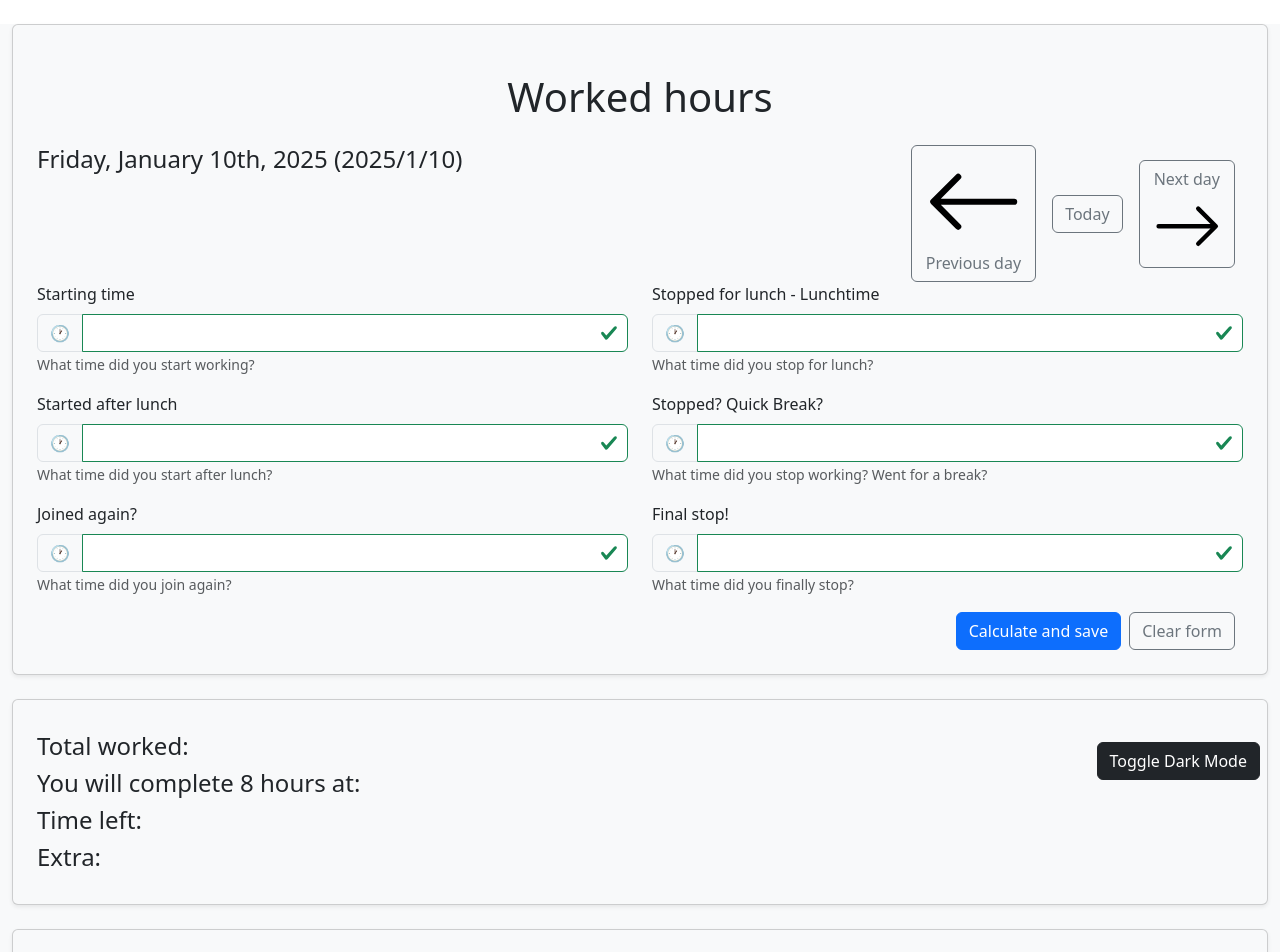
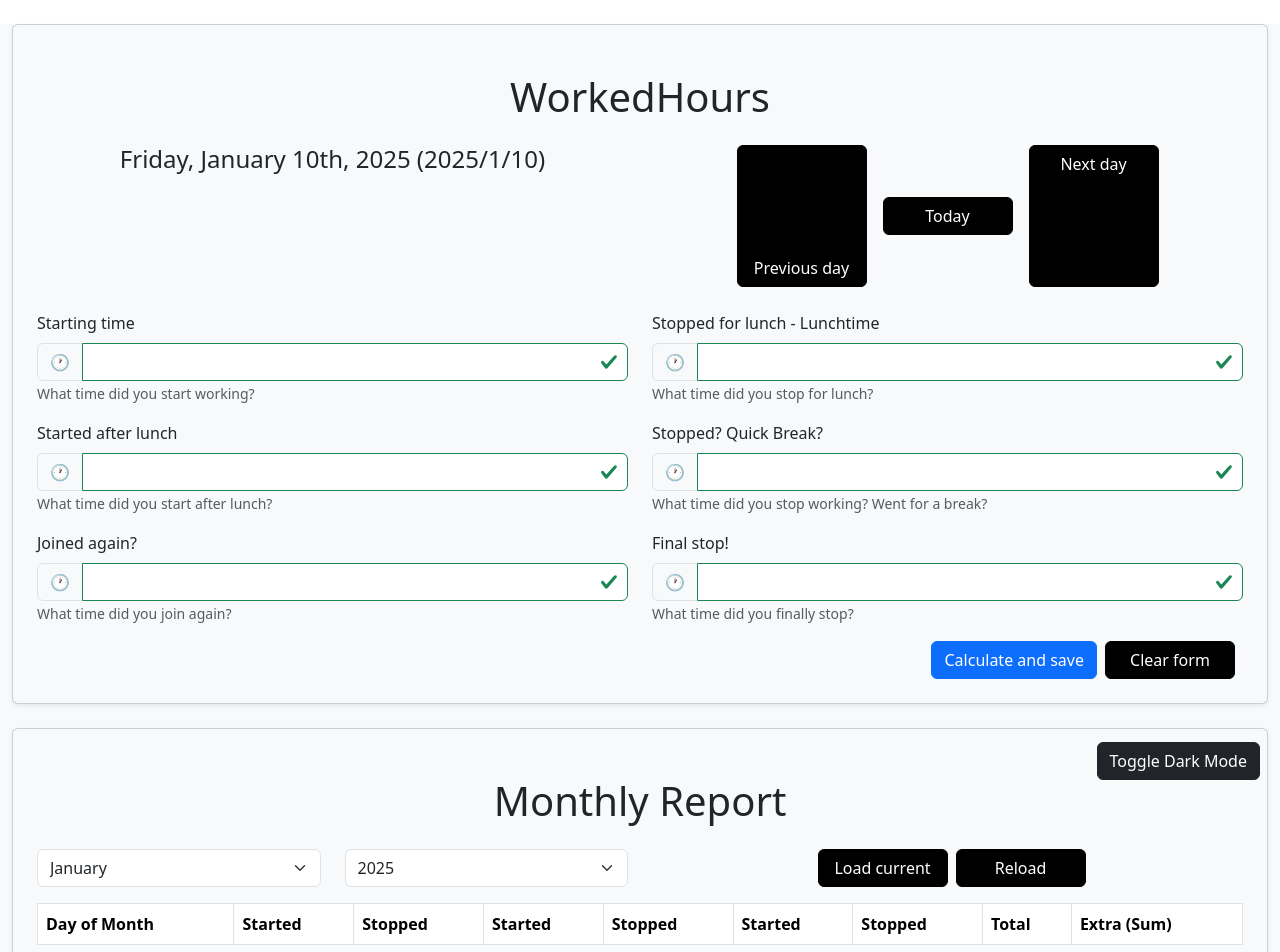
Before and after one commit to RMCampos/worked-hours-report, a React (Vite) app in the folder client/: page / in a window 1280 px wide. Shown: the top 952 px of the page. Built offline with nearby package versions, Linux system fonts and the light colour scheme.

Commit message:
feat: improve layout and small bugs

```diff
--- a/client/src/components/Report/index.tsx
+++ b/client/src/components/Report/index.tsx
@@ -11,8 +11,8 @@ import { useTheme } from '../../context/themeContext';
 import { PeriodAmount } from '../../types/periodAmount';
 
 function Report(): React.ReactNode {
-  const [selectedMonthId, setSelectedMonthId] = useState<number>(0);
-  const [selectedYearId, setSelectedYearId] = useState<number>(2025);
+  const [selectedMonthId, setSelectedMonthId] = useState<number>(new Date().getMonth());
+  const [selectedYearId, setSelectedYearId] = useState<number>(new Date().getFullYear());
   const [reportData, setReportData] = useState<DailyReport[]>([]);
   const { theme } = useTheme();
 
@@ -95,11 +95,10 @@ function Report(): React.ReactNode {
 
   return (
     <div className={`card p-4 shadow-sm mb-4 ${theme === 'light' ? 'text-bg-light' : 'card-bg-dark'}`}>
-      <h1 className={`${theme === 'light' ? 'text-dark' : 'text-light'}`}>Monthly Report</h1>
+      <h1 className={`my-4 ${theme === 'light' ? 'text-dark' : 'text-light'}`}>Monthly Report</h1>
 
-      <span className={`${theme === 'light' ? 'text-dark' : 'text-light'}`}>Period:</span>
       <Row>
-        <Col xs={4}>
+        <Col xs={12} md={3}>
           <Form.Select
             aria-label="Default select example"
             value={selectedMonthId}
@@ -120,7 +119,7 @@ function Report(): React.ReactNode {
             ))}
           </Form.Select>
         </Col>
-        <Col xs={4}>
+        <Col xs={12} md={3}>
           <Form.Select
             aria-label="Default select example"
             value={selectedYearId}
@@ -136,11 +135,11 @@ function Report(): React.ReactNode {
             ))}
           </Form.Select>
         </Col>
-        <Col xs={4}>
+        <Col xs={12} md={6} className="text-center">
           <Button
             variant="outline-secondary"
             type="button"
-            className="ms-2"
+            className={`ms-2 ${theme === 'dark' ? 'btn-lighter' : 'btn-darker'}`}
             onClick={loadCurrentPeriod}
           >
             Load current
@@ -148,7 +147,7 @@ function Report(): React.ReactNode {
           <Button
             variant="outline-secondary"
             type="button"
-            className="ms-2"
+            className={`ms-2 ${theme === 'dark' ? 'btn-lighter' : 'btn-darker'}`}
             onClick={loadSelectedPeriod}
           >
             Reload
--- a/client/src/components/TodayTracker/index.tsx
+++ b/client/src/components/TodayTracker/index.tsx
@@ -13,6 +13,7 @@ import { getDayOfTheWeek, getDayExtension, getMonthName } from '../../date-servi
 import { useTheme } from '../../context/themeContext';
 import TodayTrackerResultText from '../TodayTrackerResultText';
 import { EMPTY_HOUR_MINUTE } from '../../constants/appDefinitions';
+import './styles.css';
 
 function TodayTracker(): React.ReactNode {
   const [timeOne, setTimeOne] = useState<string>('');
@@ -27,6 +28,7 @@ function TodayTracker(): React.ReactNode {
   const [extraHours, setExtraHours] = useState<string>(EMPTY_HOUR_MINUTE);
   const [dateMessage, setDateMessage] = useState<string>('');
   const [currentDay, setCurrentDay] = useState<Date>(new Date());
+  const [displayDaySummary, setDisplayDaySummary] = useState<boolean>(false);
   const { theme } = useTheme();
 
   const handleSubmit = async (event: React.FormEvent<HTMLFormElement>): Promise<void> => {
@@ -97,6 +99,7 @@ function TodayTracker(): React.ReactNode {
 
     const formattedToSave = `${currentDay.getFullYear()}/${currentDay.getMonth() + 1}/${currentDay.getDate()}`;
     saveTodayTracker(objToSave, formattedToSave);
+    setDisplayDaySummary(true);
   };
 
   const clearInputs = (): void => {
@@ -106,6 +109,7 @@ function TodayTracker(): React.ReactNode {
     setTimeFour('');
     setTimeFive('');
     setTimeSix('');
+    setDisplayDaySummary(false);
   };
 
   const loadFromStorage = (theDay: string): void => {
@@ -178,17 +182,17 @@ function TodayTracker(): React.ReactNode {
   return (
     <>
       <div className={`card p-4 shadow-sm my-4 ${theme === 'light' ? 'text-bg-light' : 'card-bg-dark'}`}>
-        <h1 className={`my-4 ${theme === 'light' ? 'text-dark' : 'text-light'}`}>Worked hours</h1>
+        <h1 className={`my-4 ${theme === 'light' ? 'text-dark' : 'text-light'}`}>WorkedHours</h1>
         <Row>
-          <Col xs={6}>
-            <h4 className={`${theme === 'light' ? 'text-dark' : 'text-light'}`}>{dateMessage}</h4>
+          <Col xs={12} md={6} className="text-center">
+            <h4 className={`smart-title ${theme === 'light' ? 'text-dark' : 'text-light'}`}>{dateMessage}</h4>
           </Col>
-          <Col xs={6} className="text-end">
+          <Col xs={12} md={6} className="text-center">
             <Button
               variant="outline-secondary"
               type="button"
               onClick={() => goToDay('-')}
-              className="mx-2"
+              className={`mx-2 ${theme === 'dark' ? 'btn-lighter' : 'btn-darker'}`}
             >
               <ArrowLeft />
               {' '}
@@ -198,7 +202,7 @@ function TodayTracker(): React.ReactNode {
               variant="outline-secondary"
               type="button"
               onClick={() => goToDay('')}
-              className="mx-2"
+              className={`mx-2 ${theme === 'dark' ? 'btn-lighter' : 'btn-darker'}`}
             >
               Today
             </Button>
@@ -206,7 +210,7 @@ function TodayTracker(): React.ReactNode {
               variant="outline-secondary"
               type="button"
               onClick={() => goToDay('+')}
-              className="mx-2"
+              className={`mx-2 ${theme === 'dark' ? 'btn-lighter' : 'btn-darker'}`}
             >
               Next day
               {' '}
@@ -215,7 +219,7 @@ function TodayTracker(): React.ReactNode {
           </Col>
         </Row>
 
-        <Form noValidate validated={true} onSubmit={handleSubmit}>
+        <Form noValidate validated={true} onSubmit={handleSubmit}  className="mt-4">
           <Row>
             <Col xs={12} md={6}>
               <TodayInput
@@ -288,7 +292,7 @@ function TodayTracker(): React.ReactNode {
               variant="outline-secondary"
               type="button"
               onClick={clearInputs}
-              className="mx-2"
+              className={`mx-2 ${theme === 'dark' ? 'btn-lighter' : 'btn-darker'}`}
             >
               Clear form
             </Button>
@@ -296,16 +300,32 @@ function TodayTracker(): React.ReactNode {
         </Form>
       </div>
 
-      <div className={`card p-4 shadow-sm mb-4 ${theme === 'light' ? 'text-bg-light' : 'card-bg-dark'}`}>
-        <Row className="mt-2">
-          <Col xs={12}>
-            <TodayTrackerResultText text={`Total worked: ${totalWorkedHours}`} />
-            <TodayTrackerResultText text={`You will complete 8 hours at: ${willCompleteAt}`} />
-            <TodayTrackerResultText text={`Time left: ${timeLeft}`} />
-            <TodayTrackerResultText text={`Extra: ${extraHours}`} />
-          </Col>
-        </Row>
-      </div>
+      {displayDaySummary && (
+        <div className={`card p-4 shadow-sm mb-4 ${theme === 'light' ? 'text-bg-light' : 'card-bg-dark'}`}>
+          <Row className="mt-2">
+            <Col xs={6}>
+              <TodayTrackerResultText
+                label="Total worked"
+                value={totalWorkedHours}
+              />
+              <TodayTrackerResultText
+                label="You will complete 8 hours at"
+                value={willCompleteAt}
+              />
+            </Col>
+            <Col xs={6}>
+              <TodayTrackerResultText
+                label="Time left"
+                value={timeLeft}
+              />
+              <TodayTrackerResultText
+                label="Extra"
+                value={extraHours}
+              />
+            </Col>
+          </Row>
+        </div>
+      )}
     </>
   );
 }
--- /dev/null
+++ b/client/src/components/TodayTracker/styles.css
@@ -0,0 +1,11 @@
+@media screen and (max-width: 1050px) {
+  .smart-title {
+    font-size: 20px;
+  }
+}
+
+@media screen and (max-width: 900px) {
+  .smart-title {
+    font-size: 16px;
+  }
+}
--- a/client/src/components/TodayTrackerResultText/index.tsx
+++ b/client/src/components/TodayTrackerResultText/index.tsx
@@ -2,16 +2,17 @@ import React from 'react';
 import { useTheme } from '../../context/themeContext';
 
 interface Props {
-  text: string;
+  readonly label: string;
+  readonly value: string;
 }
 
-function TodayTrackerResultText(props: Props): React.ReactNode {
+function TodayTrackerResultText(props: React.PropsWithChildren<Props>): React.ReactNode {
   const { theme } = useTheme();
 
   return (
-    <h4 className={`${theme === 'light' ? 'text-dark' : 'text-light'}`}>
-      {props.text}
-    </h4>
+    <p className={`${theme === 'light' ? 'text-dark' : 'text-light'}`}>
+      {props.label}: <b>{props.value}</b>
+    </p>
   );
 }
 
--- a/client/src/styles/custom.scss
+++ b/client/src/styles/custom.scss
@@ -11,3 +11,16 @@ h1, h3 {
 .text-dark-muted {
   color: #ccc;
 }
+
+.btn-darker {
+  background-color: #000;
+  color: #fff;
+  border: 1px solid #000;
+  min-width: 130px;
+}
+
+.btn-lighter {
+  background-color: #f8f9fa;
+  color: #000;
+  border: 1px solid #000;
+}
```
